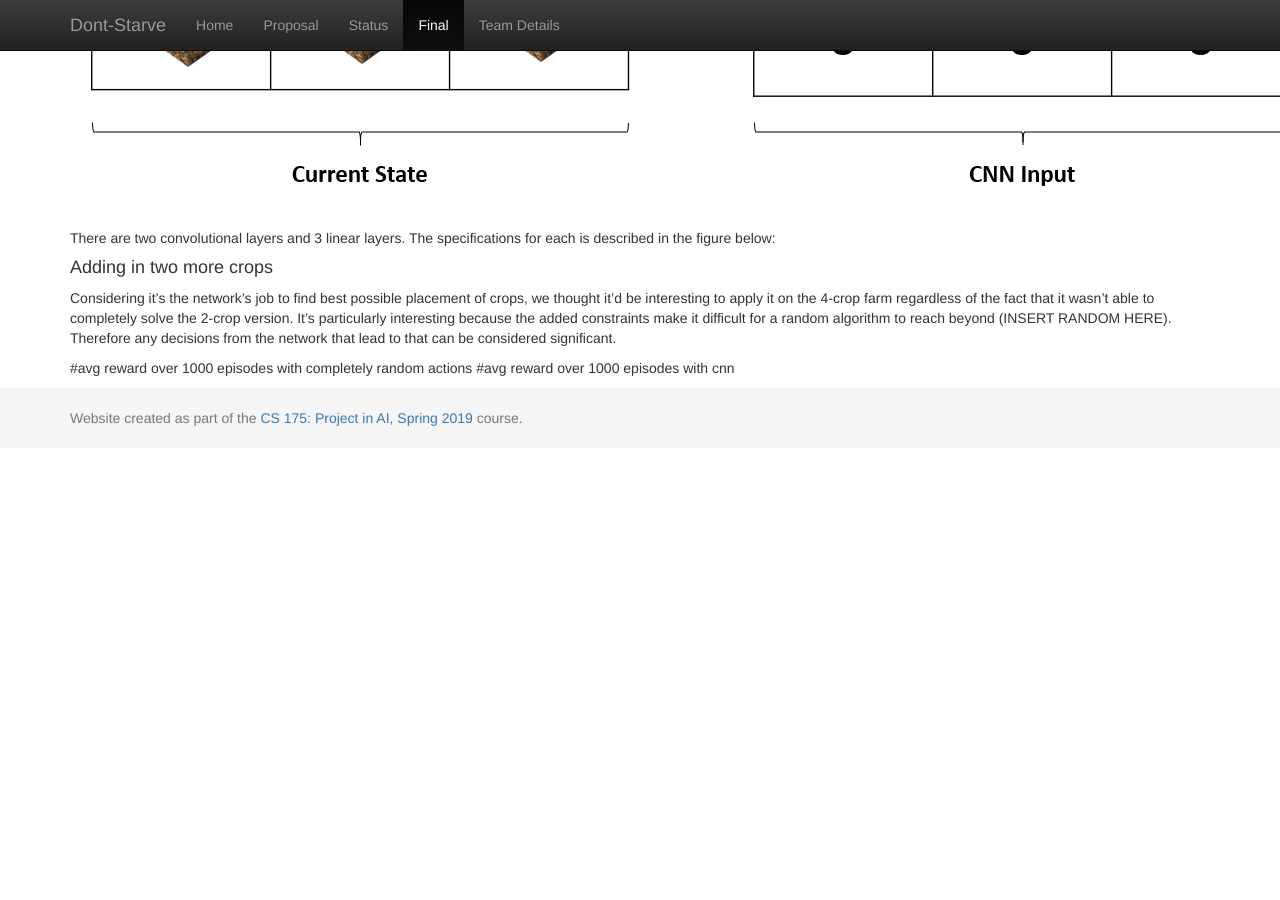
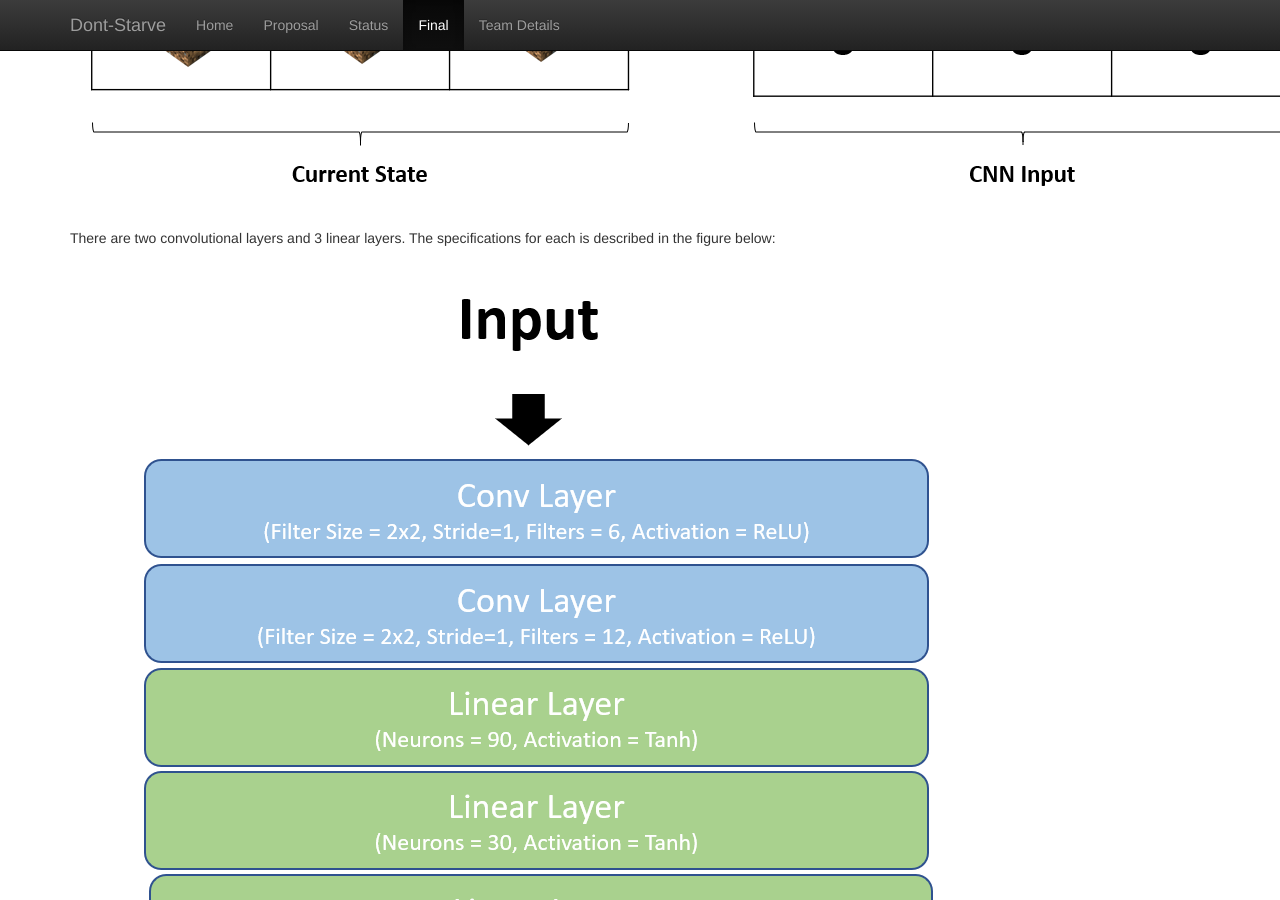
Before and after one commit to Farbod909/cs175-dont-starve, a Jekyll site: the page built from docs/final.md, in a window 1280 px wide and 900 px high, scrolled down 1571 px. Built offline with Jekyll 4.4.1, drawn with Linux system fonts in a browser that asks for light colours; our own code applies the rules of GitHub Pages for plain Markdown files; before the commit the page ends 2019 px from its top, so only the background shows below that.

Commit message:
Update final.md

```diff
--- a/docs/final.md
+++ b/docs/final.md
@@ -45,6 +45,8 @@
 There are two convolutional layers and 3 linear layers.
 The specifications for each is described in the figure below:
 
+![alt text](https://github.com/Farbod909/cs175-dont-starve/blob/master/figures/cnn_struct.PNG)
+
 #### Adding in two more crops
 
 Considering it's the network's job to find best possible placement of crops, we thought it'd be interesting to apply it on the 4-crop farm regardless of the fact that it wasn't able to completely solve the 2-crop version.
```
